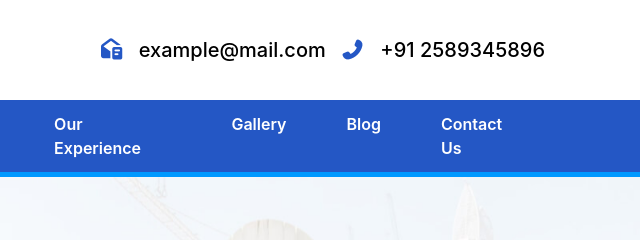
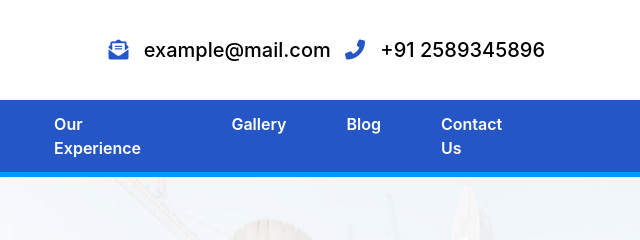
Before and after one commit to abuzar316/M-G, a plain HTML site: page index.html in a window 1280 px wide. Shown: the top 240 px of the page, 640-1280 px from the left. Drawn offline with Linux system fonts and the light colour scheme.

Commit message:
Update index.html

```diff
--- a/index.html
+++ b/index.html
@@ -10,7 +10,7 @@
     <!-- Bootsrap Link -->
     <link rel="stylesheet" href="assets/css/bootstrap.css">
     <!-- font link -->
-    <link rel="stylesheet" href="assets/fonts/css/all.css">
+    <link rel="stylesheet" href="https://cdnjs.cloudflare.com/ajax/libs/font-awesome/6.0.0-beta2/css/all.min.css"/>
     <!-- owl carausal link -->
     <link rel="stylesheet" href="assets/css/owl.carousel.min.css">
     <link rel="stylesheet" href="assets/css/owl.theme.default.min.css">
```
